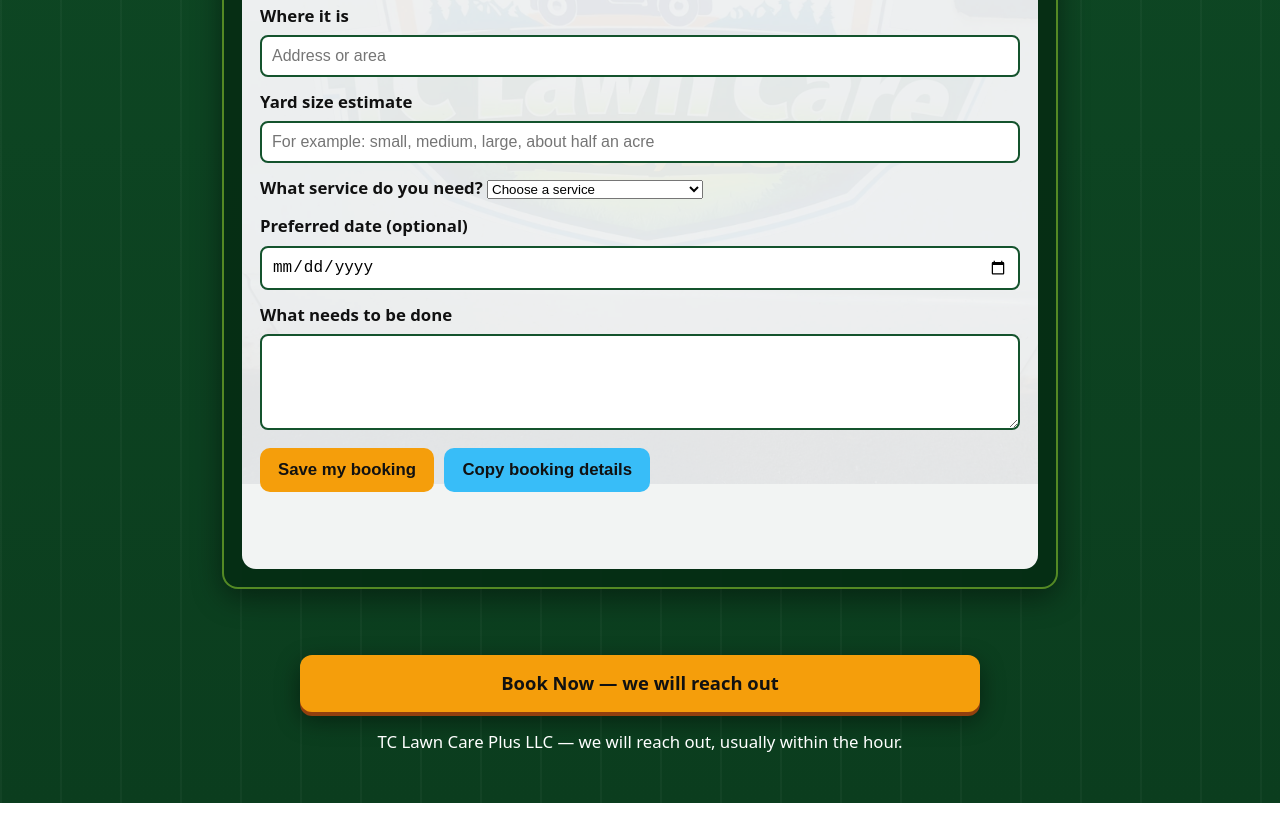
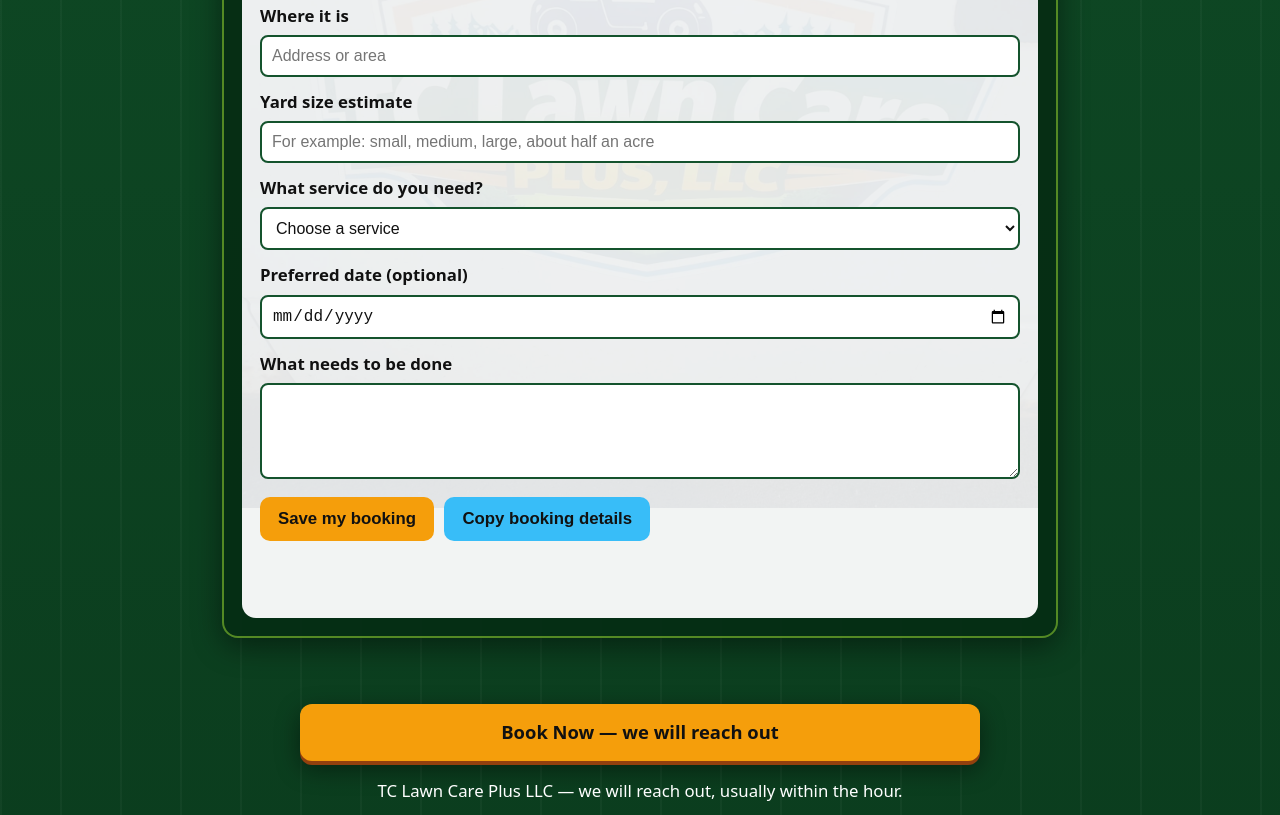
Before and after one commit to TcLawnCarePlus/tc-lawn-care-plus-llc, a website: page public/index.html in a window 1280 px wide. Shown: the part 6084-6899 px from the top of the page. Drawn offline with Linux system fonts and the light colour scheme; no server answers.

Commit message:
Owner side: form text was white-on-white, make it dark so it can be seen

```diff
--- a/public/styles.css
+++ b/public/styles.css
@@ -135,6 +135,9 @@ figcaption { text-align: center; padding: 8px 4px 4px; font-weight: 600; }
 .review footer { color: var(--lime); font-weight: 700; margin-top: 8px; }
 /* Forms only: transparent logo watermark behind the writing. */
 .form-card { position: relative; overflow: hidden; background: rgba(255,255,255,0.95); color: #111; border-radius: 14px; padding: 18px; margin-top: 14px; }
+/* Text inside the white forms must stay dark: the page rule that makes
+   card paragraphs white would otherwise turn form text invisible. */
+.form-card p { color: #111; }
 .form-card::before {
   content: ""; position: absolute; inset: 0;
   background: url("/images/logo.jpg") center / contain no-repeat;
@@ -144,9 +147,10 @@ figcaption { text-align: center; padding: 8px 4px 4px; font-weight: 600; }
 .form-card h3 { color: var(--green); margin-top: 0; }
 .form-card .form-note { color: #333; }
 .form-card label { display: block; margin: 12px 0; font-weight: 600; color: #111; }
-.form-card input, .form-card textarea {
+.form-card input, .form-card textarea, .form-card select {
   display: block; width: 100%; margin-top: 6px; padding: 10px;
   border: 2px solid var(--green); border-radius: 8px; font-size: 1rem;
+  background: #fff; color: #111;
 }
 .btn {
   background: var(--gold); color: #111; border: 0; border-radius: 10px;
```
